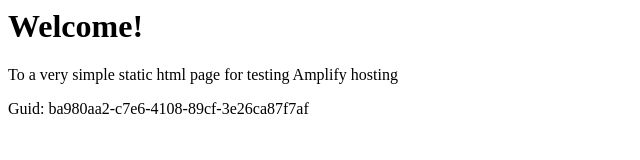
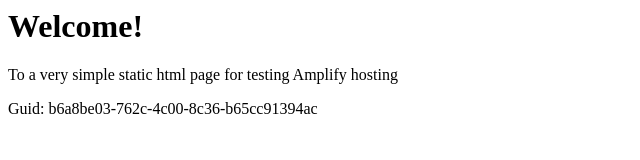
Before and after one commit to aws-aemilia-iad/Github-PR-Commit-Integration-Test-DoNotTouch-GitHubWebhookPushCanaryTest-v1-gamma-us-east-1, a website: page src/index.html in a window 1280 px wide. Shown: the full height of the page, 0-640 px from the left. Drawn offline with Linux system fonts and the light colour scheme.

Commit message:
commit from integ tests

```diff
--- a/src/index.html
+++ b/src/index.html
@@ -12,6 +12,6 @@
 <body>
     <h1>Welcome!</h1>
     <p>To a very simple static html page for testing Amplify hosting</p>
-    <p>Guid: ba980aa2-c7e6-4108-89cf-3e26ca87f7af</p></body>
+    <p>Guid: b6a8be03-762c-4c00-8c36-b65cc91394ac</p></body>
 
 </html>
```
